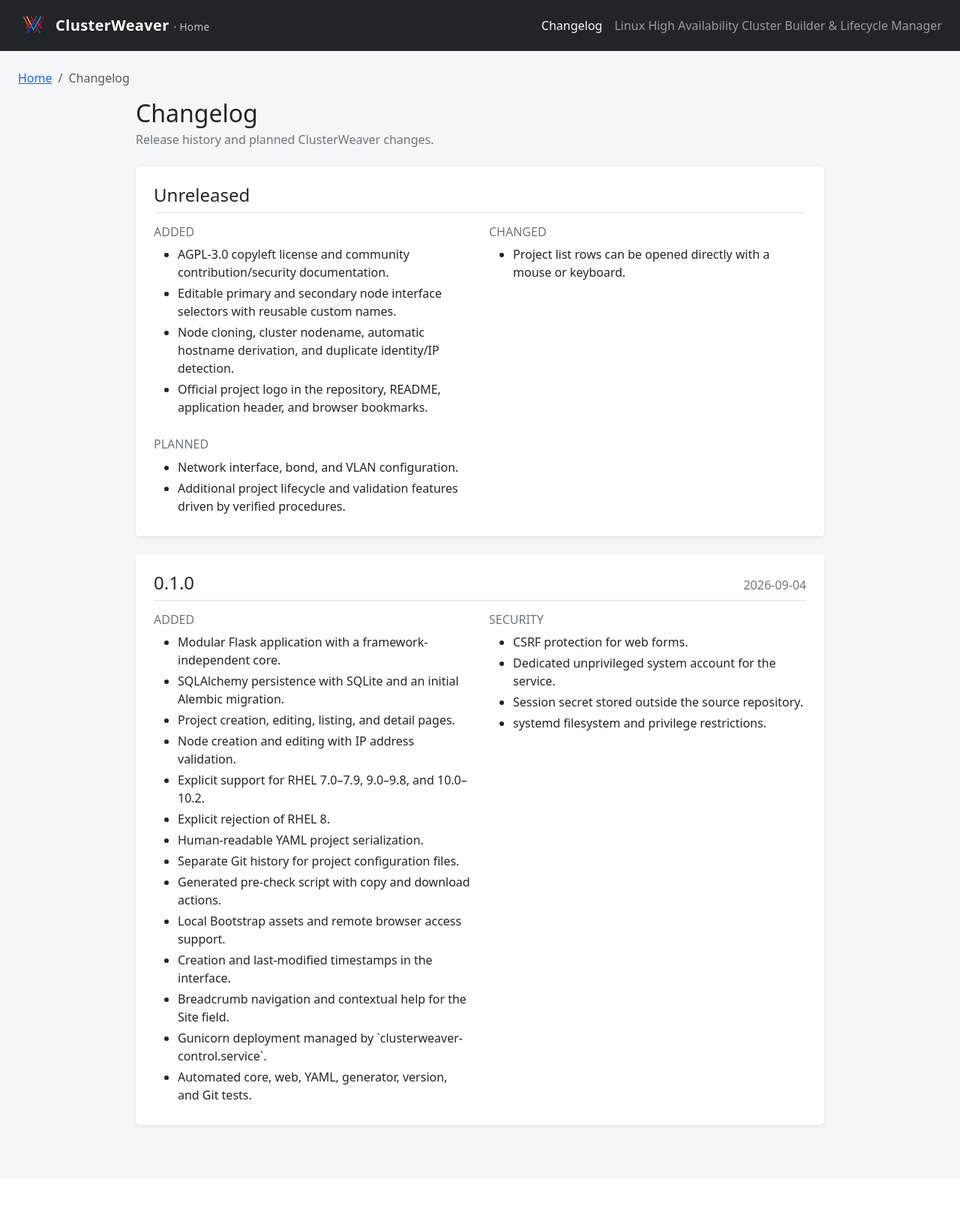
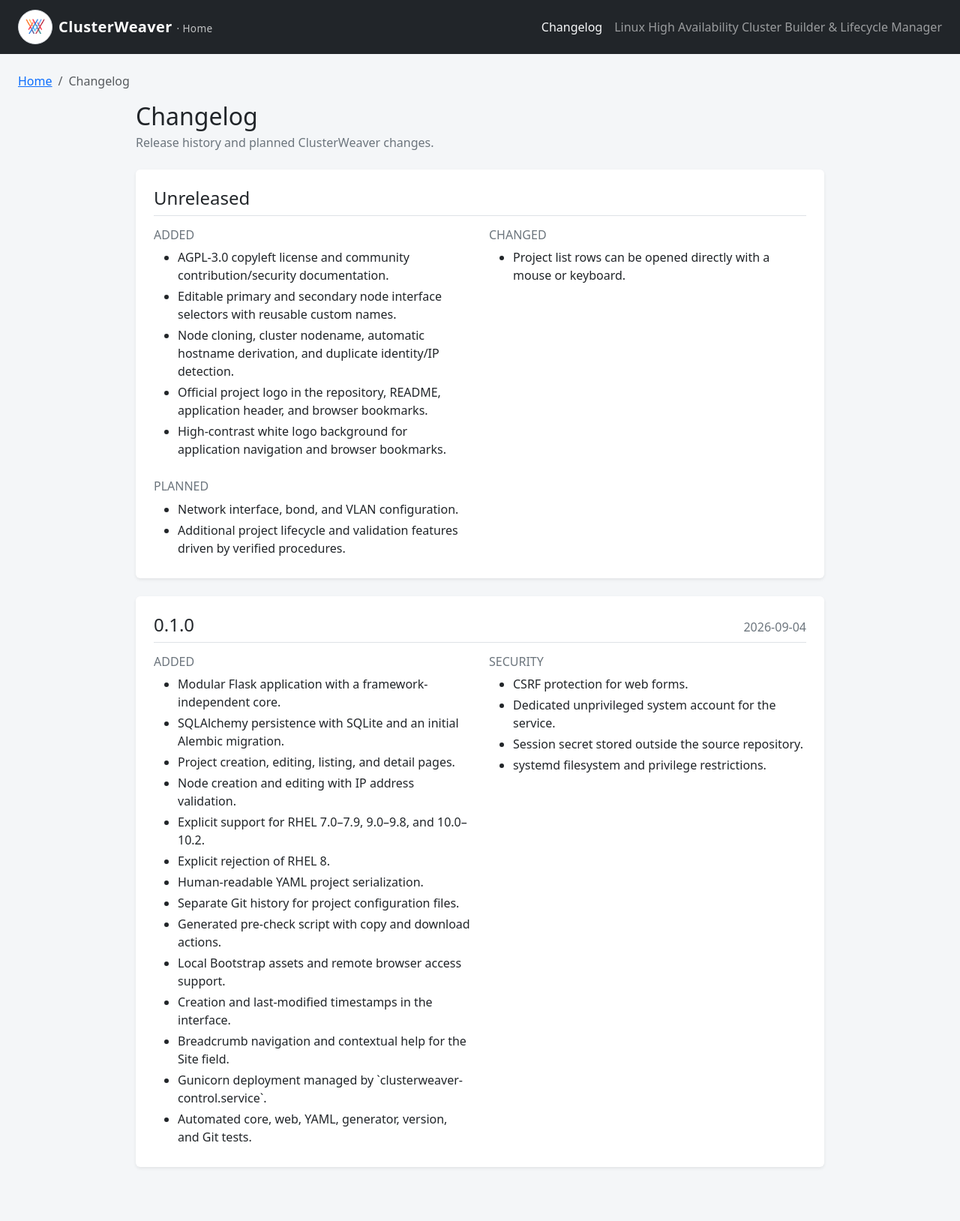
Before and after one commit to markhawks/ClusterWeaver, a Flask app: page /changelog in a window 1280 px wide. Shown: the whole page at 75% size. Before the commit the page ends 1505 px from the top, so only its background shows below. Run offline with Flask 3, Linux system fonts and the light colour scheme; some libraries are stand-ins or nearby versions.

Commit message:
Improve logo contrast in navigation and bookmarks

```diff
--- a/clusterweaver/web/static/css/app.css
+++ b/clusterweaver/web/static/css/app.css
@@ -1,9 +1,9 @@
 body { background: #f4f6f8; }
 .navbar-brand { font-weight: 700; letter-spacing: .02em; }
-.brand-logo { width: 42px; height: 42px; object-fit: contain; }
+.brand-logo { width: 46px; height: 46px; object-fit: contain; background: #fff; border: 1px solid #d7dce1; border-radius: 50%; padding: 4px; }
 .brand-home-hint { font-size: .68em; font-weight: 400; opacity: .72; }
 .info-button { border-radius: 50%; font-weight: 700; line-height: 1; padding: .2rem .46rem; }
-@media (max-width: 575.98px) { .brand-logo { width: 34px; height: 34px; } }
+@media (max-width: 575.98px) { .brand-logo { width: 38px; height: 38px; padding: 3px; } }
 .card { border: 0; }
 .code-panel { background: #111827; color: #e5e7eb; border-radius: .5rem; padding: 1rem; max-height: 65vh; overflow: auto; white-space: pre; font-size: .82rem; }
 dd { color: #5f6873; }
--- a/clusterweaver/web/templates/base.html
+++ b/clusterweaver/web/templates/base.html
@@ -4,8 +4,8 @@
   <meta charset="utf-8">
   <meta name="viewport" content="width=device-width, initial-scale=1">
   <title>{% block title %}ClusterWeaver{% endblock %}</title>
-  <link rel="icon" type="image/png" href="{{ url_for('static', filename='img/clusterweaver-mark.png') }}">
-  <link rel="apple-touch-icon" href="{{ url_for('static', filename='img/clusterweaver-mark.png') }}">
+  <link rel="icon" type="image/png" href="{{ url_for('static', filename='img/clusterweaver-logo.png') }}">
+  <link rel="apple-touch-icon" href="{{ url_for('static', filename='img/clusterweaver-logo.png') }}">
   <link href="{{ url_for('static', filename='css/bootstrap.min.css') }}" rel="stylesheet">
   <link href="{{ url_for('static', filename='css/app.css') }}" rel="stylesheet">
 </head>
```
Also changed, not shown: tests/test_web.py (+1 -0 lines), CHANGELOG.md.
